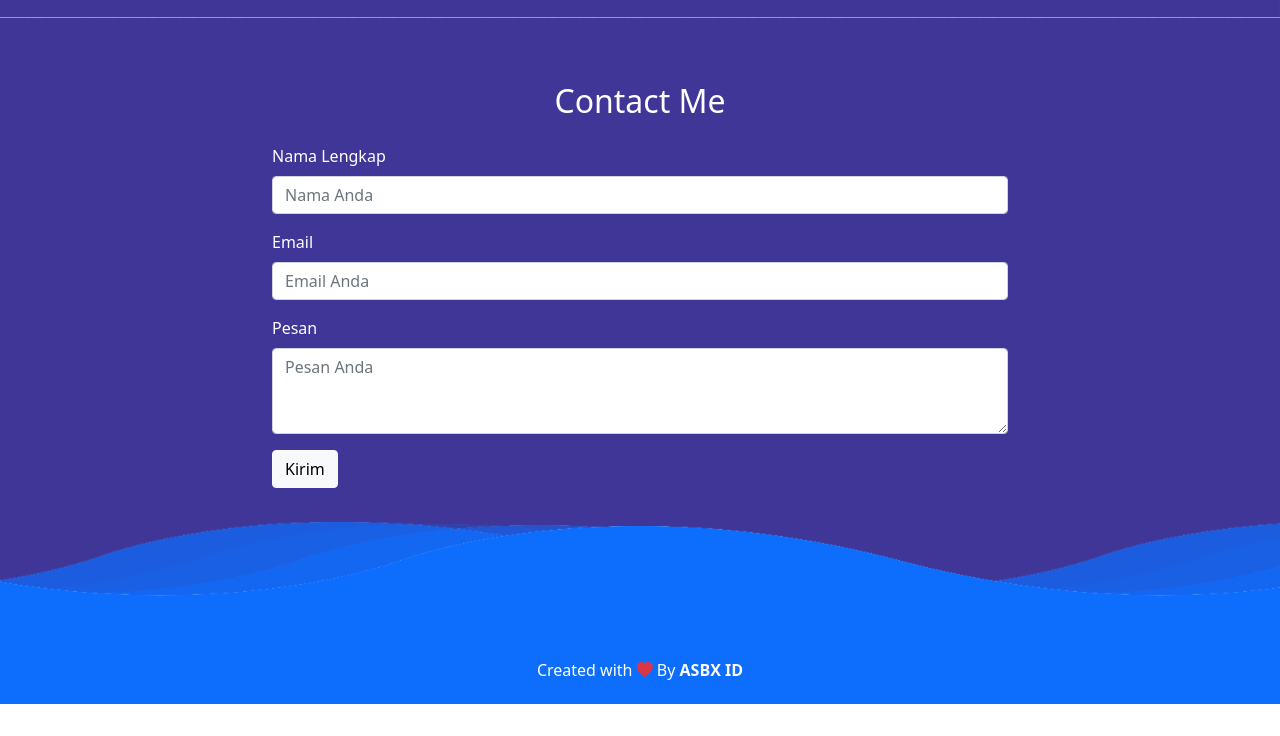
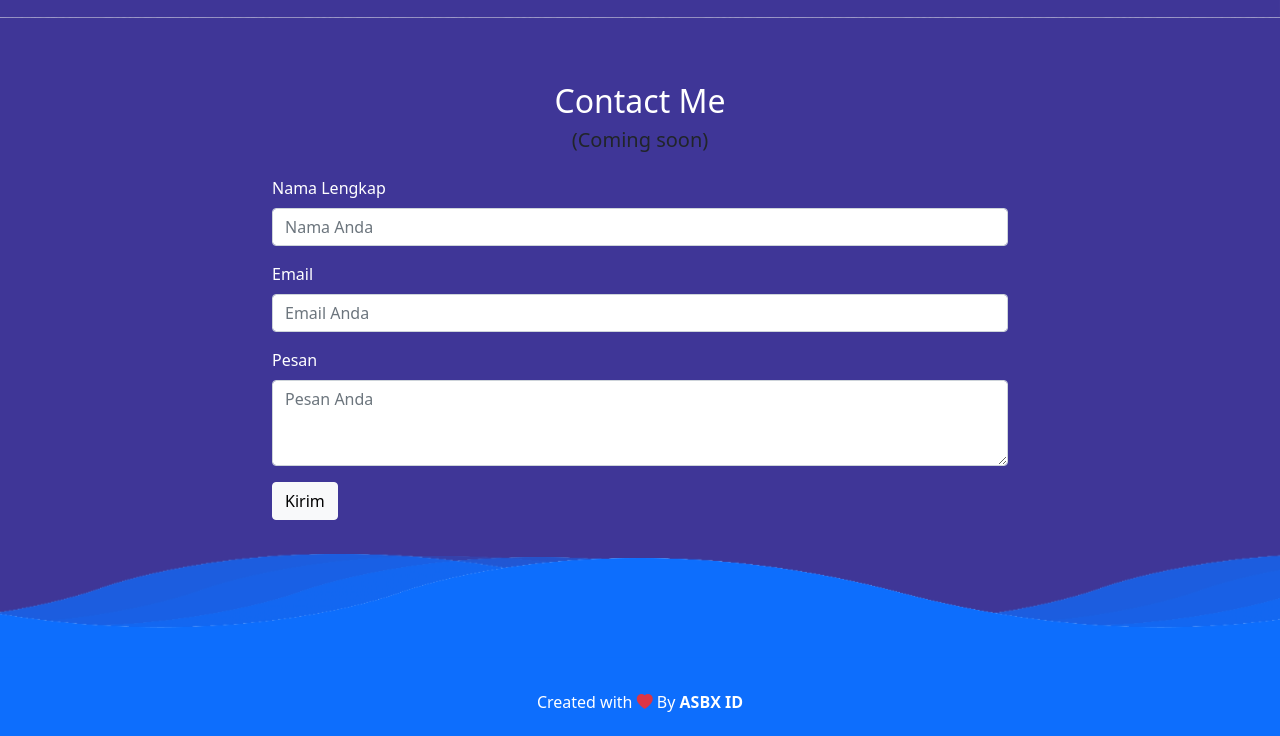
Before and after one commit to asbxid/asbxid.github.io, a plain HTML site: page index.html in a window 1280 px wide. Shown: the part 2604-3340 px from the top of the page. Before the commit the page ends 3308 px from the top, so only its background shows below. Drawn offline with nearby package versions, Linux system fonts and the light colour scheme.

Commit message:
Update index.html

```diff
--- a/index.html
+++ b/index.html
@@ -140,6 +140,7 @@
   <div class="row text-center mb-3">
     <div class="col">
       <h2>Contact Me</h2>
+      <h5>(Coming soon)</h5>
     </div>
   </div>
   <div class="row justify-content-center">
```
